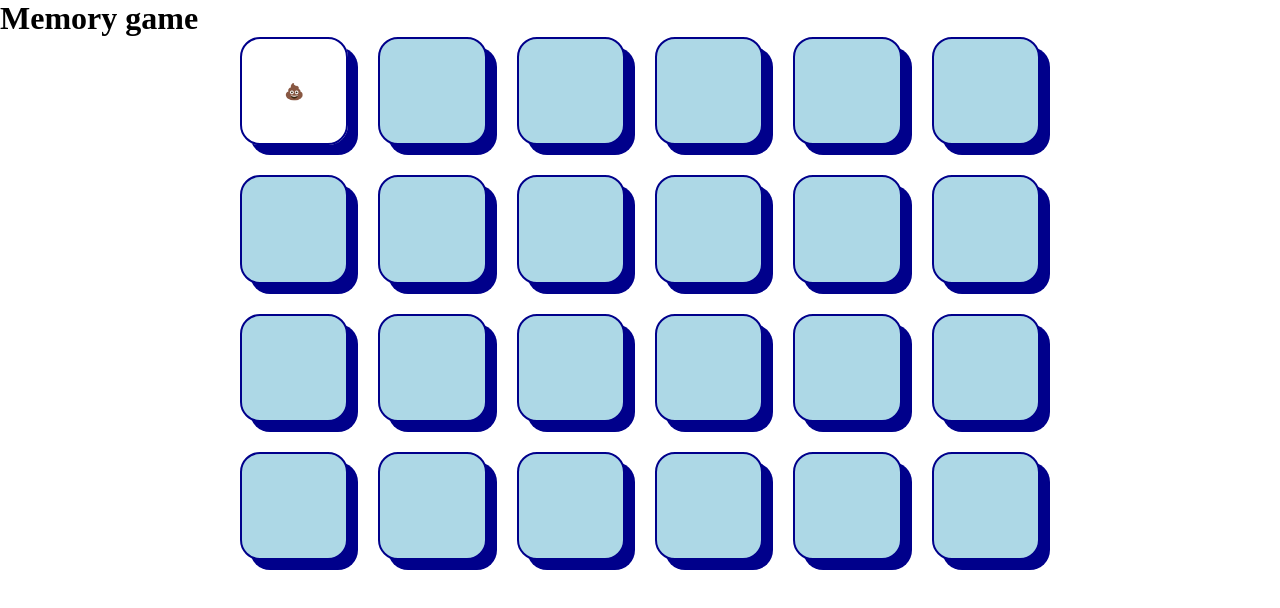
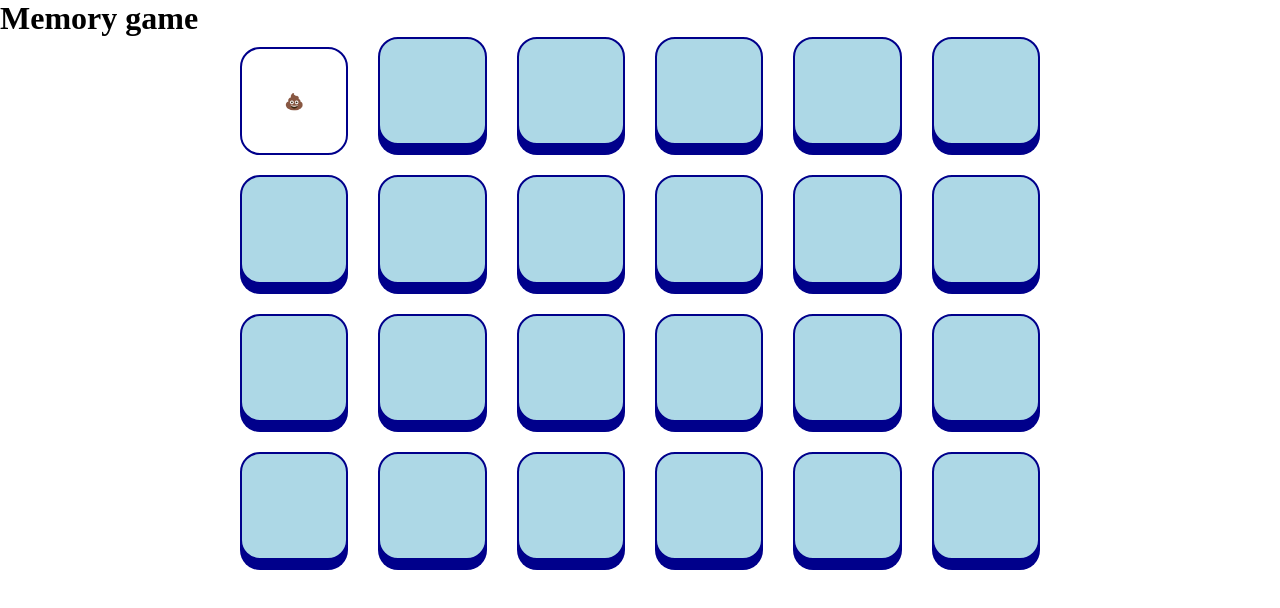
Before and after one commit to GuillaumeMonnard/MEMORY, a website built with Parcel: page src/index.html in a window 1280 px wide. Both pictures are taken after a click on the element 294 px from the left and 91 px from the top of the page. Built offline with nearby package versions, Linux system fonts and the light colour scheme.

Commit message:
changement du style (style bouton physique)

```diff
--- a/src/js/main.js
+++ b/src/js/main.js
@@ -75,11 +75,13 @@ emojis.forEach((emoji) => {
       firstChoice = card;
       //et on la révèle
       card.classList.remove("hidden");
+      card.classList.add("pressed");
     } else if (secondChoice === null) {
       //on attribue la carte actuelle à secondChoice
       secondChoice = card;
       //et on la révèle
       card.classList.remove("hidden");
+      card.classList.add("pressed");
     } else {
       if (firstChoice.dataset.emoji === secondChoice.dataset.emoji) {
         firstChoice = null;
@@ -87,6 +89,8 @@ emojis.forEach((emoji) => {
       } else {
         firstChoice.classList.add("hidden");
         secondChoice.classList.add("hidden");
+        firstChoice.classList.remove("pressed");
+        secondChoice.classList.remove("pressed");
         firstChoice = null;
         secondChoice = null;
       }
--- a/src/scss/modules/_memory-game.scss
+++ b/src/scss/modules/_memory-game.scss
@@ -13,7 +13,7 @@
   position: relative;
   border: solid 2px darkblue;
   border-radius: 20px;
-  box-shadow: 10px 10px 0px 0px darkblue;
+  box-shadow: 0px 10px 0px 0px darkblue;
 
   &:not(.hidden)::after {
     content: attr(data-emoji);
@@ -26,4 +26,8 @@
   &.hidden {
     background-color: lightblue;
   }
+  &.pressed {
+    transform: translateY(10px);
+    box-shadow: 0 0 0 0 #000080;
+  }
 }
```
